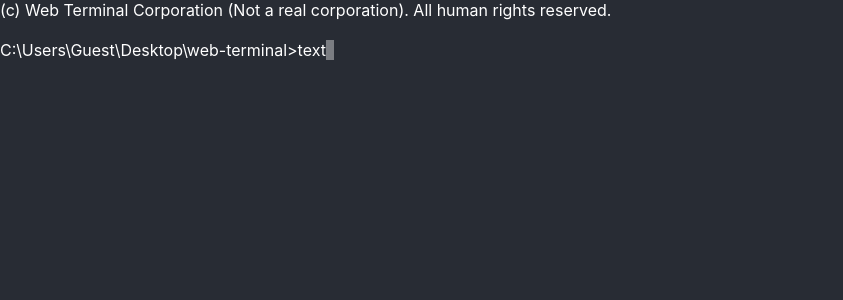
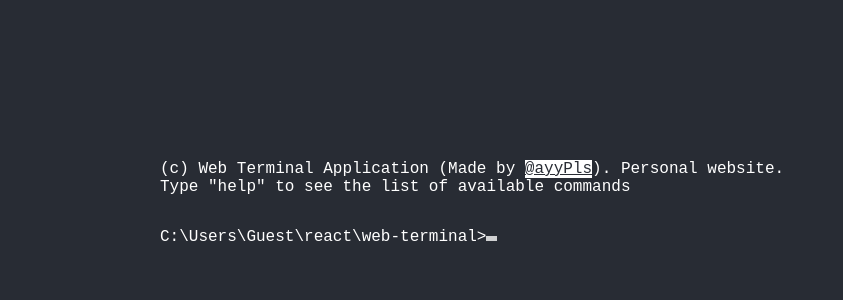
Before and after one commit to ayyPls/web-terminal, a React (Create React App) app: page / in a window 1280 px wide. Shown: the top 300 px of the page, without its empty margins (0-843 px from the left). Built offline with nearby package versions, Linux system fonts and the light colour scheme; the HTML template or start-up script is replaced by a standard one.

Commit message:
basic terminal input logic, show terminal history

```diff
--- a/src/App.css
+++ b/src/App.css
@@ -3,56 +3,83 @@
   margin: 0;
   box-sizing: border-box;
   /* font-family: Cascadia Mono monospace; */
+  font-family: monospace;
   font-size: 1rem;
 }
 
-body {
-  background-color: #282c34;
-  color: white;
+:root{
+  --primary-dark: #282c34;
+  --primary-light: #fff;
 }
 
-.terminal-string {
-  display: flex;
+body {
+  background-color: var(--primary-dark);
+  color: var(--primary-light);
+}
+
+::selection{
+  color: var(--primary-dark);
+  background-color: var(--primary-light);
+}
+
+
+a{
+  background-color: var(--primary-light);
+  color: var(--primary-dark);
+}
+
+.terminal-line{
+  white-space: break-spaces;
+  word-break: break-all;
+  padding-bottom: 1rem;
+
+}
+
+.welcome-message{
+  padding-bottom: 2rem;
 }
 
 .terminal-input {
-  background-color: #282c34;
-  color: white;
+  background-color: var(--primary-dark);
+  color: var(--primary-light);
   font-size: 1rem;
   flex-grow: 1;
-  border: 1px solid red;
-  caret-color: auto;
   resize: none;
 }
 
-
-
-
-.terminal-input:before {
-  float: left;
-  content: C\:\Users\User\Desktop\web-terminal\>;
-
-}
 
 .terminal-input:focus {
   outline: none;
 }
 
 
+#terminal{
+  padding: 10rem;
+  height: 100vh;
+}
+
+#textarea{
+  position: absolute;
+  top: -100%;
+}
+
+#caret {
+  display: inline-block;
+  width: .66rem;
+  height: .33rem;
+  background-color: var(--primary-light);
+  animation: caret-animation 1s 1s infinite;
+}
 
 
+/* TODO: show text animation */
 
-#cursor{
-  width: .5rem;
-  background-color: white;
-  animation: caret 2s 1s infinite ;
-}
-
-@keyframes caret {
-  0%{
+@keyframes caret-animation {
+  0% {
     opacity: 0;
   }
-  100%{
+
+  100% {
     opacity: 1;
   }
 }
--- a/src/App.tsx
+++ b/src/App.tsx
@@ -1,42 +1,56 @@
 import React from 'react';
 import './App.css';
+import { Welcome } from './components/commandResults/Welcome';
+import { TerminalHistory } from './components/TerminalHistory';
+import { TerminalInput } from './components/TerminalInput';
 
 
-const WelcomeMessage = () => {
-  return <>
-    {/* Microsoft Windows [Version 11]<br /> */}
-    {/* TODO: fixed header? */}
-    (c) Web Terminal Corporation (Not a real corporation). All human rights reserved.<br /><br />
-    {/* TODO: bottom margin instead of br tags */}
+export type ITerminalHistory = Array<string>
 
-  </>
-}
+const App: React.FC = () => {
+  const [terminalHistory, setTerminalHistory] = React.useState<ITerminalHistory>([])
 
-//TODO: hidden textarea out of render view + focus this etxtarea on lcick and render typeing result on screen
+  const [commandLine, setCommandLine] = React.useState('')
 
-/*
-  TODO:
-    clear
-    tree -> ascii tree art
-    credits
-    color foo var -> change bg and text color
-*/
+  const handleChange = (e: any) => { //TODO: types
+    setCommandLine(e.target.value)
+  }
 
-const TerminalString: React.FC<{ text: string }> = ({ text }) => {
-  return <div className='terminal-string'>
-    C:\Users\Guest\Desktop\web-terminal{`>`}
-    <div>{text.trim()}</div><span id='cursor'></span>
+  const pushToTerminalHistory = (command: string) => {
+    let temp = terminalHistory
+    temp.push(command)
+    setTerminalHistory(temp)
+    setCommandLine('')
+  }
+  //TODO: animation on page loading and on enter command line
 
-  </div>
-}
+  const handleInput = (e: KeyboardEvent) => {
+    /*
+      TODO: show previous commands on arrow key up and down
+    */
+    if (e.key.startsWith('Arrow')) e.preventDefault() //prevent caret movement
+    // TODO: types
+    // TODO: scroll to bottom after command enter
+    // @ts-ignore
+    else if (e.key === 'Enter') { e.preventDefault(); pushToTerminalHistory(e.target.value); e.target.value = '' }
 
-function App() {
+  }
+
+  React.useEffect(() => {
+    const textarea = document.getElementById('textarea')
+    if (textarea) {
+      document.onclick = () => textarea.focus();
+      textarea.onkeydown = handleInput
+    }
+  }, [])
+
   return (
-    <>
-      <WelcomeMessage />
-      <TerminalString text={'text'} />
-    </>
+    <div id='terminal' >
+      <Welcome />
+      <TerminalHistory history={terminalHistory} />
+      <TerminalInput line={commandLine} />
+      <textarea id='textarea' onChange={handleChange} autoFocus></textarea>
+    </div>
   );
 }
-
 export default App;
--- /dev/null
+++ b/src/components/TerminalHistory.tsx
@@ -0,0 +1,26 @@
+import React from "react";
+import { ITerminalHistory } from "../App";
+import { About } from "./commandResults/About";
+import { UnknownCommand } from "./commandResults/UnknownCommand";
+import { TerminalLine } from "./TerminalLine";
+
+export const TerminalHistory: React.FC<{ history: ITerminalHistory }> = ({ history }) => {
+
+    const getElementByCommandName = (command: string, key: number): JSX.Element => {  //TODO: redo into hook
+        let result = <></>
+        switch (command) {
+            case 'about':
+                result = <About key={key} />
+                break;
+            default:
+                result = <UnknownCommand command={command} />
+        }
+        return <TerminalLine commandLine={command} output={result} key={key} />
+    }
+
+    return <>
+        {
+            history.map((command, index) => { return getElementByCommandName(command, index) })
+        }
+    </>
+}
--- /dev/null
+++ b/src/components/TerminalInput.tsx
@@ -0,0 +1,12 @@
+import React from "react"
+import { TerminalPrefix } from "./TerminalPrefix"
+
+const TerminalCaret = <span id='caret' />
+
+
+export const TerminalInput: React.FC<{ line: string }> = ({ line }) => {
+    //TODO: function to find closest command keyword
+    return <div className='terminal-line'>
+        <p>{TerminalPrefix}{line}{TerminalCaret}</p>
+    </div>
+}
--- /dev/null
+++ b/src/components/TerminalLine.tsx
@@ -0,0 +1,5 @@
+import { TerminalPrefix } from "./TerminalPrefix"
+
+export const TerminalLine: React.FC<{ commandLine: string, output: JSX.Element }> = ({ commandLine, output }) => {
+    return <div className="terminal-line">{TerminalPrefix}{commandLine}{output}</div>
+}
--- /dev/null
+++ b/src/components/TerminalPrefix.tsx
@@ -0,0 +1 @@
+export const TerminalPrefix = 'C:\\Users\\Guest\\react\\web-terminal>'
--- /dev/null
+++ b/src/components/commandResults/About.tsx
@@ -0,0 +1,6 @@
+export const About = () => {
+    return <div className="terminal-line">
+        Hi👋<br/>My name is Egor Saispaev. I am a front-end developer from Russia, Tomsk. <br/>
+        I am interested in building applications and websites just like this one! You can find more info about me and my projects on this website. Let's go!
+    </div>
+}
--- /dev/null
+++ b/src/components/commandResults/UnknownCommand.tsx
@@ -0,0 +1,5 @@
+export const UnknownCommand: React.FC<{command: string}> = ({command}) => {
+    return <div className="terminal-line">
+        Unknown command "{command}". Type "help" to see the list of available commands
+    </div>
+}
--- /dev/null
+++ b/src/components/commandResults/Welcome.tsx
@@ -0,0 +1,7 @@
+export const Welcome = () => {
+    return <p className='welcome-message'>
+        {/* TODO: fixed header? */}
+        (c) Web Terminal Application (Made by  <a href='https://github.com/ayyPls' target='_blank'>@ayyPls</a>). Personal website.<br/>Type "help" to see the list of available commands
+
+    </p>
+}
```
Also changed, not shown: src/hooks/useTerminalCommand.ts (added, +22 -0 lines).
